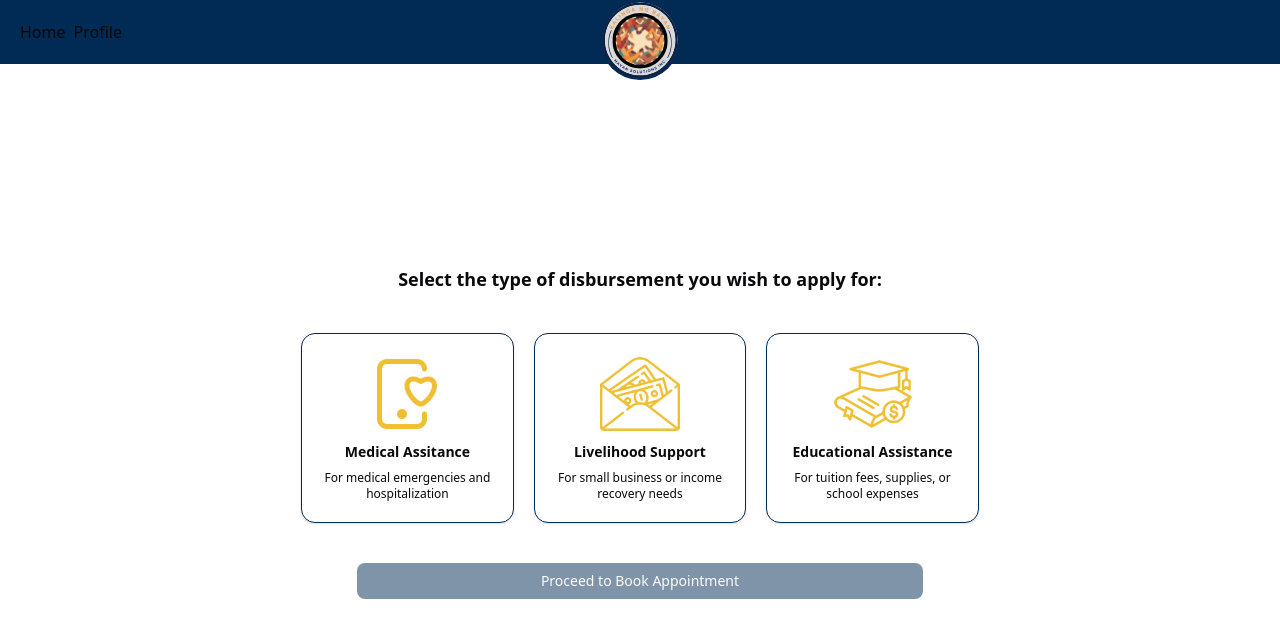
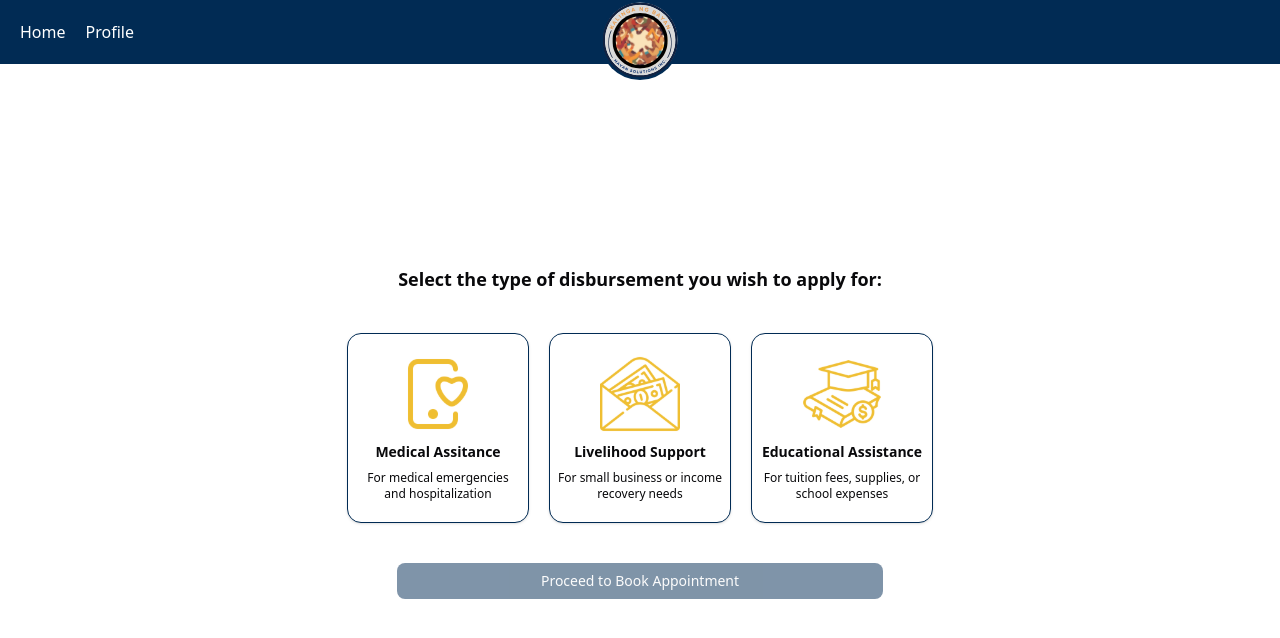
Before and after one commit to ItsYahBoiLaurence/rizal-mobile, a React (Vite) app: page /auth/login in a window 1280 px wide. Both pictures are taken after typing "name@example.com", "Sample123" into the empty fields and a click on the button "Login". Shown: the top 638 px of the page. Built offline with nearby package versions, Linux system fonts and the light colour scheme.

Commit message:
fix the container issue

```diff
--- a/src/components/custom/Header/index.tsx
+++ b/src/components/custom/Header/index.tsx
@@ -33,7 +33,7 @@ export default function Header() {
                 ?
                 <MobileNavigation nav={navigation} />
                 :
-                <ul className="flex flex-row gap-2">
+                <ul className="flex flex-row gap-5 text-white">
                     {navItems}
                 </ul>
             }
--- a/src/index.css
+++ b/src/index.css
@@ -144,4 +144,6 @@
   height: 100%;
   padding: 20px;
   overflow: auto;
+  max-width: 768px;
+  margin: 0 auto
 }
--- a/src/pages/auth/email-verification/index.tsx
+++ b/src/pages/auth/email-verification/index.tsx
@@ -22,7 +22,7 @@ export default function EmailVerification() {
     }
 
     return (
-        <div className="h-full grid place-items-center">
+        <div className="container grid place-items-center">
             <Card>
                 <CardHeader className="font-semibold">Email Verification</CardHeader>
                 <CardContent>
--- a/src/pages/auth/login/index.tsx
+++ b/src/pages/auth/login/index.tsx
@@ -25,7 +25,7 @@ export default function Login() {
     }
 
     return (
-        <div className="h-[calc(100vh-65px)] grid place-items-center">
+        <div className="h-[calc(100vh-65px)] max-w-[768px] mx-auto grid place-items-center">
             <div className="w-full p-5">
                 <div className="flex flex-col gap-5 mb-5">
                     <p className="text-center text-3xl font-semibold">Login</p>
--- a/src/pages/auth/register/index.tsx
+++ b/src/pages/auth/register/index.tsx
@@ -46,7 +46,7 @@ export default function Register() {
     }, [passwordData, confirmPasswordData])
 
     return (
-        <div className=" h-full grid place-items-center">
+        <div className=" h-full grid place-items-center max-w-[768px] mx-auto">
             <div className="w-full p-5">
                 <div className="flex flex-col gap-5 mb-5">
                     <p className="text-center text-3xl font-semibold">Register</p>
--- a/src/pages/home/index.tsx
+++ b/src/pages/home/index.tsx
@@ -28,7 +28,7 @@ export default function Home() {
     ]
 
     return (
-        <div className="grid place-items-center h-full">
+        <div className="grid place-items-center h-full max-w-[768px] mx-auto">
             <div className=" px-5 py-10 flex flex-col sm:gap-10 gap-5 items-center">
                 <p className="text-lg font-semibold">Select the type of disbursement you wish to apply for:</p>
                 <div className="flex flex-row w-full flex-wrap gap-5 justify-center">
--- a/src/pages/profile/index.tsx
+++ b/src/pages/profile/index.tsx
@@ -76,7 +76,7 @@ export default function Profile() {
     }
 
     return (
-        <div className="h-full pt-5 pb-10 px-5 flex flex-col gap-3 overflow-auto">
+        <div className="container flex flex-col gap-3">
             <div className="flex flex-col gap-2">
                 <div>
                     <p className="text-lg font-semibold">Profile Completion</p>
--- a/src/pages/profile/profile-preview/index.tsx
+++ b/src/pages/profile/profile-preview/index.tsx
@@ -63,7 +63,7 @@ export default function ProfilePreview() {
     console.log(profile?.['firstName'])
 
     return (
-        <div className="h-full pt-5 pb-10 px-5 flex flex-col gap-3 overflow-auto">
+        <div className="container flex flex-col gap-3">
             <div>
                 <p className="text-lg font-semibold">Profile Preview</p>
                 <p className="text-sm">Please review your information proceeding.</p>
```
